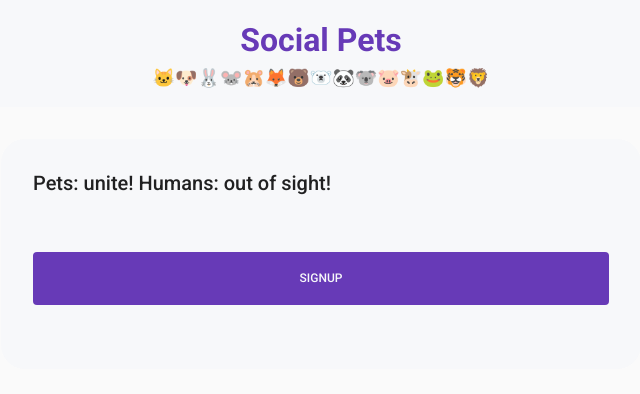
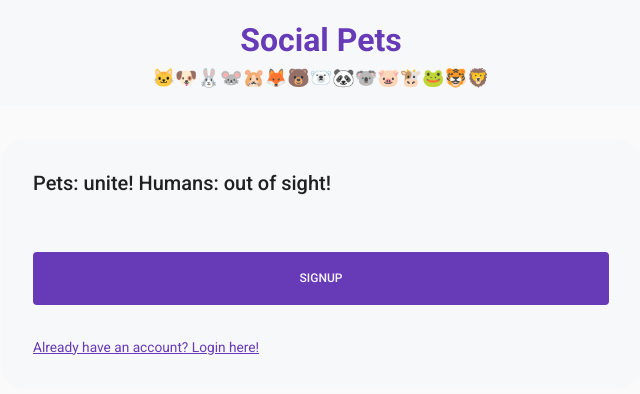
Before and after one commit to jongranados/social-pet, a React (Create React App) app in the folder frontend/: page /signup in a window 1280 px wide. Shown: the top 394 px of the page, without its empty margins (319-959 px from the left). Built offline with nearby package versions, Linux system fonts and the light colour scheme; no server answers.

Commit message:
add hyperlink to signupPage that redirects existing users to /login

```diff
--- a/frontend/src/scenes/signupPage/SignupForm.jsx
+++ b/frontend/src/scenes/signupPage/SignupForm.jsx
@@ -1,13 +1,15 @@
 import { Formik } from 'formik';
+import { useNavigate } from 'react-router-dom';
 
 
-import { Box, Button, useMediaQuery, useTheme } from '@mui/material';
+import { Box, Button, useMediaQuery, Typography, useTheme } from '@mui/material';
 
 
 const SignupForm = () => {
     const theme = useTheme();
     const { palette } = theme;
     const matchesMobileDevice = useMediaQuery('(max-width:600px)');
+    const navigate = useNavigate();
 
     return (
         <Formik>
@@ -37,6 +39,19 @@ const SignupForm = () => {
                         SIGNUP
                     </Button>
 
+                    <Typography
+                        onClick={() => navigate('/')}
+                        sx={{
+                            textDecoration: 'underline',
+                            color: palette.primary.main,
+                            '&:hover': {
+                                cursor: 'pointer',
+                                color: palette.primary.light
+                            },
+                        }}
+                    >
+                        Already have an account? Login here!
+                    </Typography>
                 </form>
             )}
         </Formik>
```
